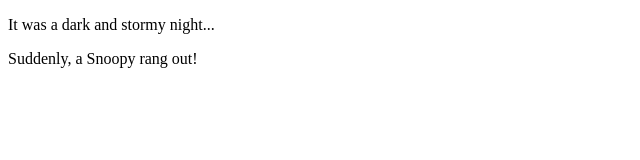
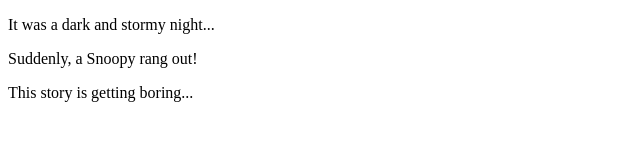
Before and after one commit to mbjordan23/fireside-story, a plain HTML site: page index.html in a window 1280 px wide. Shown: the whole page, without its empty margins (0-640 px from the left). Drawn offline with Linux system fonts and the light colour scheme.

Commit message:
added third line

```diff
--- a/index.html
+++ b/index.html
@@ -6,6 +6,7 @@
 <body>
 	<p>It was a dark and stormy night...</p>
 	<p> Suddenly, a Snoopy rang out!</p>
+	<p>This story is getting boring...</p>
 </body>
 
 </html>
```
